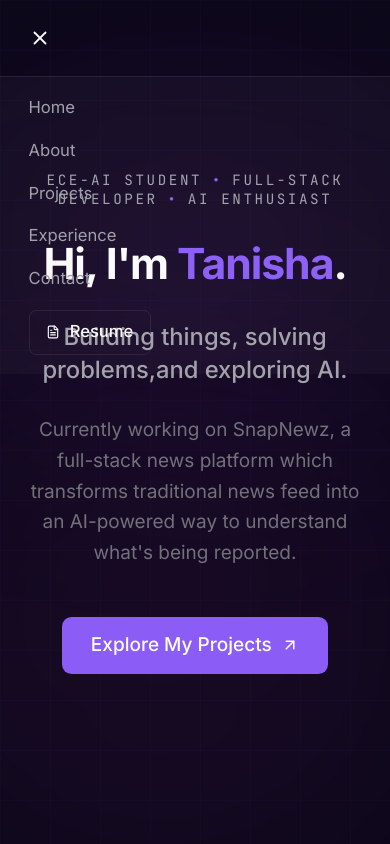
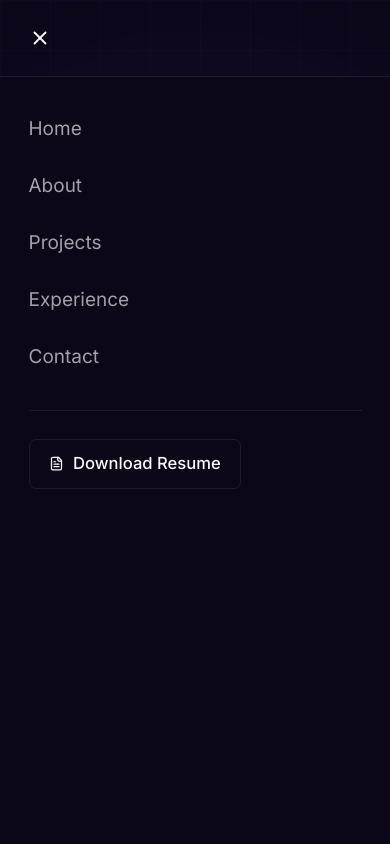
Before and after one commit to TAnisha016/tanisha-portfolio, a React (Vite) app: page / in a window 390 px wide. Both pictures are taken after a click on the button "Toggle menu". Shown: the top 844 px of the page. Built offline with nearby package versions, Linux system fonts and the light colour scheme.

Commit message:
improved design

```diff
--- a/src/components/Navbar.jsx
+++ b/src/components/Navbar.jsx
@@ -65,24 +65,29 @@ export default function Navbar() {
       </nav>
 
       {open && (
-        <div className="md:hidden bg-bg-surface border-t border-bg-border px-6 py-4 flex flex-col gap-4">
+<div className="fixed inset-0 top-16 z-40 md:hidden bg-[#0d0618] border-t border-bg-border px-6 py-8">
+      <div className="flex flex-col gap-6">
       {LINKS.map((link) => (
         <button
           key={link.id}
           onClick={() => handleLinkClick(link.id)}
-              className="text-left text-sm text-ink-secondary hover:text-ink-primary transition-colors"
+          className="text-left text-base text-ink-secondary hover:text-ink-primary transition-colors"
         >
           {link.label}
         </button>
       ))}
+
+      <div className="border-t border-bg-border pt-6 mt-2">
         <a
           href={profile.resumeUrl}
           download
-            className="inline-flex items-center gap-2 text-sm font-medium text-ink-primary border border-bg-border rounded-md px-3.5 py-2 w-fit"
+          className="inline-flex items-center gap-2 text-sm font-medium text-ink-primary border border-bg-border hover:border-bg-borderHover rounded-md px-4 py-2.5"
         >
-            <FileText size={14} />
-            Resume
+          <FileText size={15} />
+          Download Resume
         </a>
+      </div>
+    </div>
   </div>
 )}
     </header>
```
Lines whose indentation alone changed are shown as unchanged.
